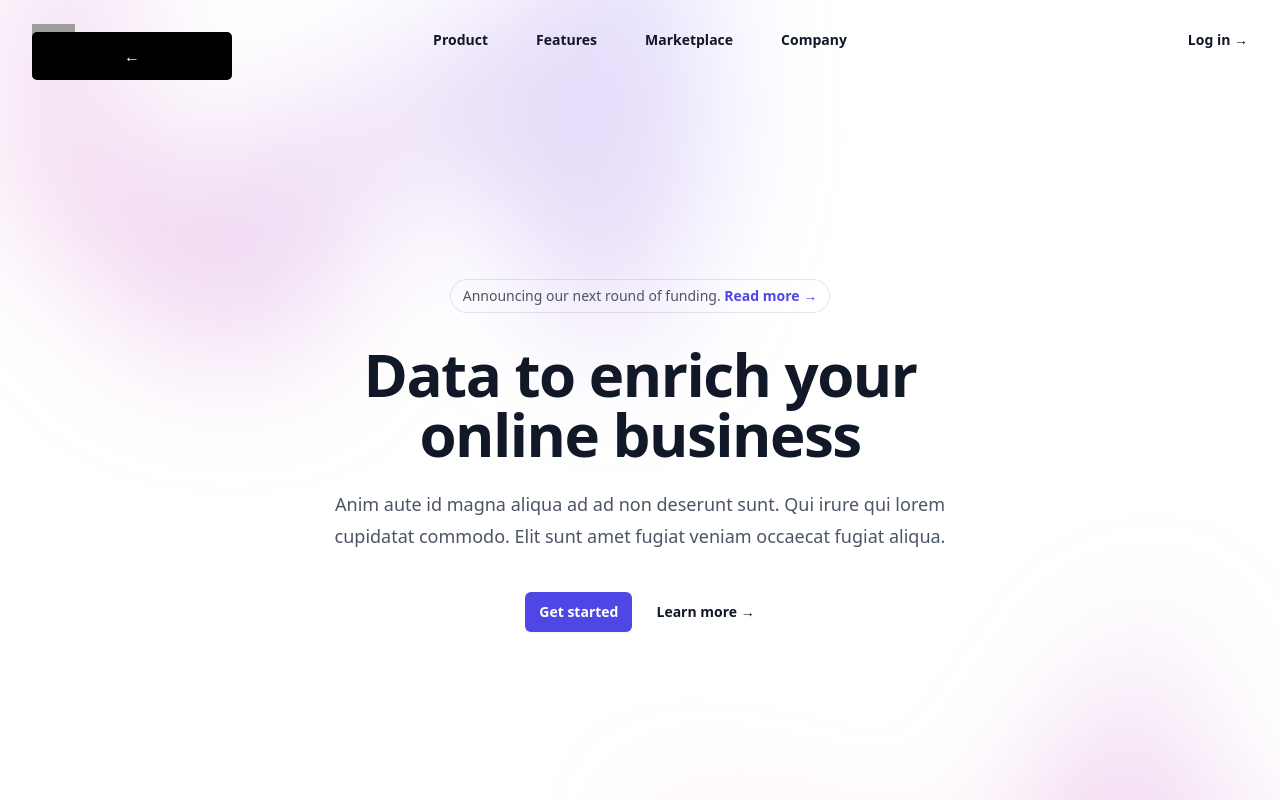
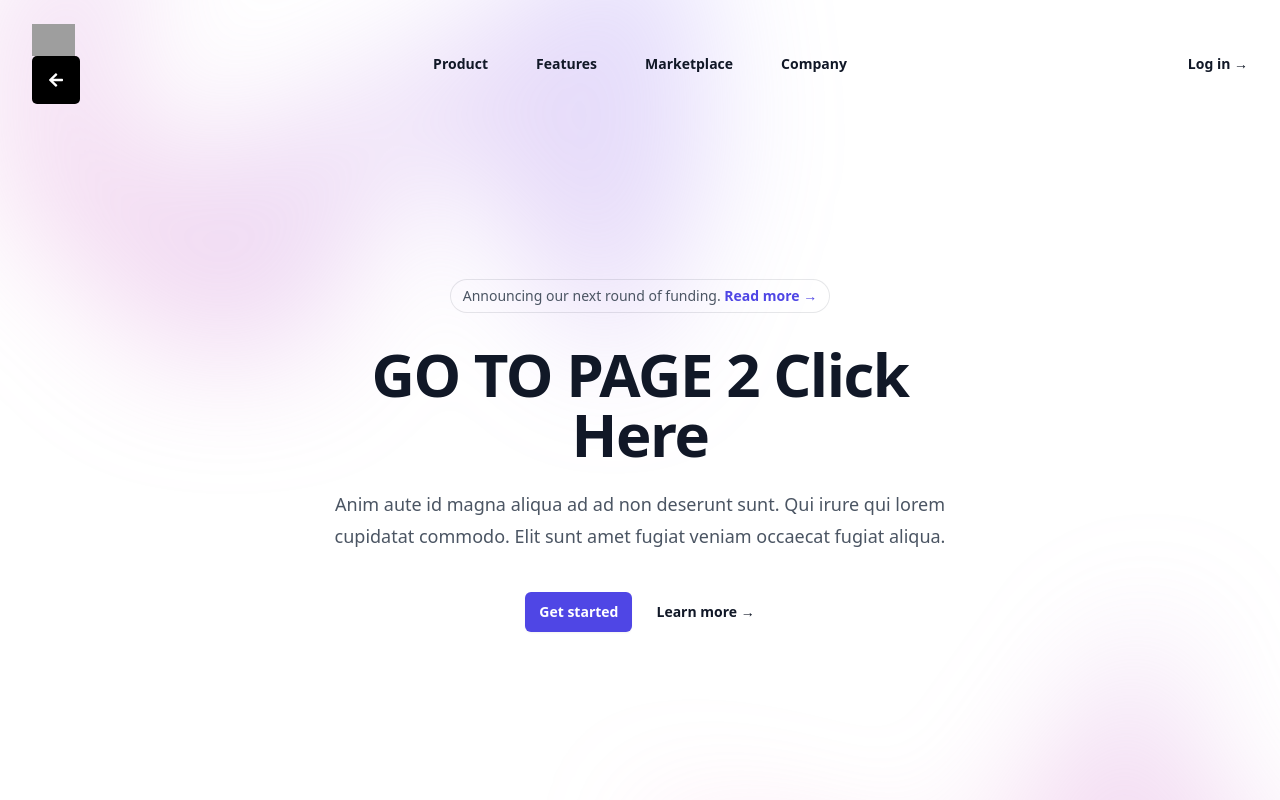
Before and after one commit to mobiloudsupport/back-button, a plain HTML site: page index.html in a window 1280 px wide. Shown: the top 800 px of the page. Drawn offline with nearby package versions, Linux system fonts and the light colour scheme; grey boxes are pictures that could not be loaded.

Commit message:
Replace element added, code cleaning and docs

```diff
--- a/index.html
+++ b/index.html
@@ -11,10 +11,9 @@
         <header class="absolute inset-x-0 top-0 z-50">
           <nav class="flex items-center justify-between p-6 lg:px-8" aria-label="Global">
             <div class="flex lg:flex-1">
-              <a href="#" class="-m-1.5 p-1.5">
+              <a href="#" class="-m-1.5 p-1.5 backBtn">
                 <span class="sr-only">Your Company</span>
-                <span id="backBtn"></span>
-                <img class="h-8 w-auto" src="https://tailwindui.com/img/logos/mark.svg?color=indigo&shade=600" alt="">
+                <img class="h-8 w-auto siteLogo" src="https://tailwindui.com/img/logos/mark.svg?color=indigo&shade=600" alt="">
               </a>
             </div>
             <div class="flex lg:hidden">
@@ -49,7 +48,7 @@
               </div>
             </div>
             <div class="text-center">
-              <h1 class="text-4xl font-bold tracking-tight text-gray-900 sm:text-6xl">Data to enrich your online business</h1>
+              <h1 class="text-4xl font-bold tracking-tight text-gray-900 sm:text-6xl">GO TO PAGE 2 <a href="page2.html">Click Here</a></h1>
               <p class="mt-6 text-lg leading-8 text-gray-600">Anim aute id magna aliqua ad ad non deserunt sunt. Qui irure qui lorem cupidatat commodo. Elit sunt amet fugiat veniam occaecat fugiat aliqua.</p>
               <div class="mt-10 flex items-center justify-center gap-x-6">
                 <a href="#" class="rounded-md bg-indigo-600 px-3.5 py-2.5 text-sm font-semibold text-white shadow-sm hover:bg-indigo-500 focus-visible:outline focus-visible:outline-2 focus-visible:outline-offset-2 focus-visible:outline-indigo-600">Get started</a>
--- a/index.js
+++ b/index.js
@@ -8,22 +8,26 @@ class BackButton {
     const defaultOptions = {
       time: '0.3s',
       textColor: 'white',
+      fillColor: 'white',
       buttonColorPrimary: '#000', // bg color
       buttonColorLight: '#fff', //not used, but could be used if darkMode is added
-      label: '←',
+      label: '<svg xmlns="http://www.w3.org/2000/svg" height="16" width="14" viewBox="0 0 448 512"><!--!Font Awesome Free 6.5.1 by @fontawesome - https://fontawesome.com License - https://fontawesome.com/license/free Copyright 2023 Fonticons, Inc.--><path d="M257.5 445.1l-22.2 22.2c-9.4 9.4-24.6 9.4-33.9 0L7 273c-9.4-9.4-9.4-24.6 0-33.9L201.4 44.7c9.4-9.4 24.6-9.4 33.9 0l22.2 22.2c9.5 9.5 9.3 25-.4 34.3L136.6 216H424c13.3 0 24 10.7 24 24v32c0 13.3-10.7 24-24 24H136.6l120.5 114.8c9.8 9.3 10 24.8 .4 34.3z"/></svg>',
       autoMatchOsTheme: true, //not used, but could be used if darkMode is added
       position: 'top-left', // top-right | top-left | bottom-left | bottom-right
-      animation: 'slideTop', // fadeIn | scaleUp | slideBottom | slideTop | slideleft | slideRight
-      display: 'onScrollDown', // onLoad | onScrollDown | onScrollUp
+      animation: null, // fadeIn | scaleUp | slideBottom | slideTop | slideleft | slideRight
+      display: 'onLoad', // onLoad | onScrollDown | onScrollUp
       hideMode: 'none', // not used for now
       scrollHeight: 300, //in px, not used now
       radius: '5px', // Any css unit, 50% gives a rounded btn if same height/width
-      width: '200px',
-      delay: '1000', // defines how much time to wait until the element shows up
+      width: '3em',
+      padding: '1em',
+      delay: '0', // defines how much time to wait until the element shows up
       backBehavior: 'javascript', // for now, javascript only
-      containerClass: null, // if not null, button is injected into a container, it uses any html selectors '.class' '#id'
+      containerSelector: '.backBtn', // if not null, button is injected into a container, it uses any html selectors '.class' '#id'
+      containerOrder: 'last', // 'inline-first', 'inline-last' | If container selector activated, it places the button before or after other elements
       textAlign: 'center', // center | start | end
-      shadow: false
+      shadow: false,// If true applies soft shadow
+      replaceElement:  null // if a selector is placed here, this element would be replaced with the back button
     };
 
     options = Object.assign({}, defaultOptions, options);
@@ -58,9 +62,9 @@ class BackButton {
       .backButton-toggle {
         background: ${options.buttonColorPrimary};
         width: ${options.width};
-        height: 3rem;
-        padding: 1em;
-        position: ${options.containerClass == null ? 'fixed' : 'block' };
+        aspect-ratio: 1;
+        padding: ${options.padding};
+        position: ${options.containerSelector == null ? 'fixed' : 'inline-block' };
         border-radius: ${options.radius};
         border:none;
         right: ${positionValues.right};
@@ -74,6 +78,7 @@ class BackButton {
         align-items: center;
         z-index: 999999;
         color: ${options.textColor};
+        fill: ${options.fillColor};
         animation: ${options.animation + ' ' + '0.5s both'};
         box-shadow: ${options.shadow ? '0px 3px 15px rgba(0,0,0,0.2);' : 'none'}
 
@@ -88,7 +93,7 @@ class BackButton {
       }
 
       .backButton-toggle--visible {
-        display: flex
+        display: inline-flex
       }
 
     @keyframes fadeIn {
@@ -158,15 +163,6 @@ class BackButton {
     const button = document.createElement('button');
     button.innerHTML = options.label; //adds txt
 
-    // check if we would store history here
-    //const darkmodeActivated = window.localStorage.getItem('history') === '0';
-      if(options.containerClass  == null ) {
-        document.body.insertBefore(button, document.body.firstChild);
-      } else {
-        let container = document.querySelector(options.containerClass);
-        container.appendChild(button)
-      }
-
     // with 'this' refers to the fn addStyle below (1)
     this.addStyle(css);
 
@@ -177,6 +173,9 @@ class BackButton {
     this.scrollHeight = options.scrollHeight;
     this.delay = options.delay;
     this.backBehavior = options.backBehavior;
+    this.containerSelector = options.containerSelector;
+    this.containerOrder = options.containerOrder;
+    this.replaceElement = options.replaceElement;
   }
  // (1) inserts css in page
   addStyle(css) {
@@ -190,17 +189,37 @@ class BackButton {
 
 
   init() {
-    if (!IS_BROWSER) {
+    if (!IS_BROWSER || window.history.length <= 1 || window.location.pathname == '/') {
           return;
     }
-    const scrollHeight = this.scrollHeight   ;
     let backBehavior = this.backBehavior;
-    // keep, 'this' refers to the bubbotn in the constructor
+    const containerSelector = this.containerSelector;
+    const containerOrder = this.containerOrder;
     const button = this.button;
-    let scrollTop = 0;
-    // const hideMode = this.hideMode;
-    const display = this.display
+    const display = this.display;
+    const replaceElement = this.replaceElement
+    if(replaceElement) {
+      let element = document.querySelector(replaceElement)
+      element.replaceWith(button);
 
+    }
+    else {
+      if(containerSelector  == null ) {
+        document.body.insertBefore(button, document.body.firstChild);
+      } else {
+        let container = document.querySelector(containerSelector);
+        switch (containerOrder) {
+          case 'first':
+            container.insertBefore(button, container.firstChild);
+            break;
+            case 'last':
+              container.appendChild(button);
+            break;
+          default:
+            container.appendChild(button)
+        }
+      }
+    }
     const delay = this.delay
     const  displayMode = () => {
       let lastScrollTop = 0;
@@ -218,7 +237,7 @@ class BackButton {
             button.style.display = 'none';
           } else {
             // Scrolling up, show the element
-            button.style.display = 'flex';
+            button.style.display = 'inline-flex';
           }
 
           lastScrollTop = scrollTop;
@@ -234,7 +253,7 @@ class BackButton {
               button.style.display = 'none';
             } else {
               // Scrolling up, show the element
-              button.style.display = 'flex';
+              button.style.display = 'inline-flex';
             }
 
             lastScrollTop = scrollTop;
@@ -257,7 +276,7 @@ class BackButton {
     button.addEventListener('click', () => {
 
       // HERE GOES THE BACK FUNCTIONS
-      if(backBehavior === 'javascript') {
+      if(backBehavior === 'javascript' && window.history.length > 1) {
         history.back();
         console.log(history.length)
       }
```
Also changed, not shown: page2.html (added, +48 -0 lines), page3.html (added, +48 -0 lines).
